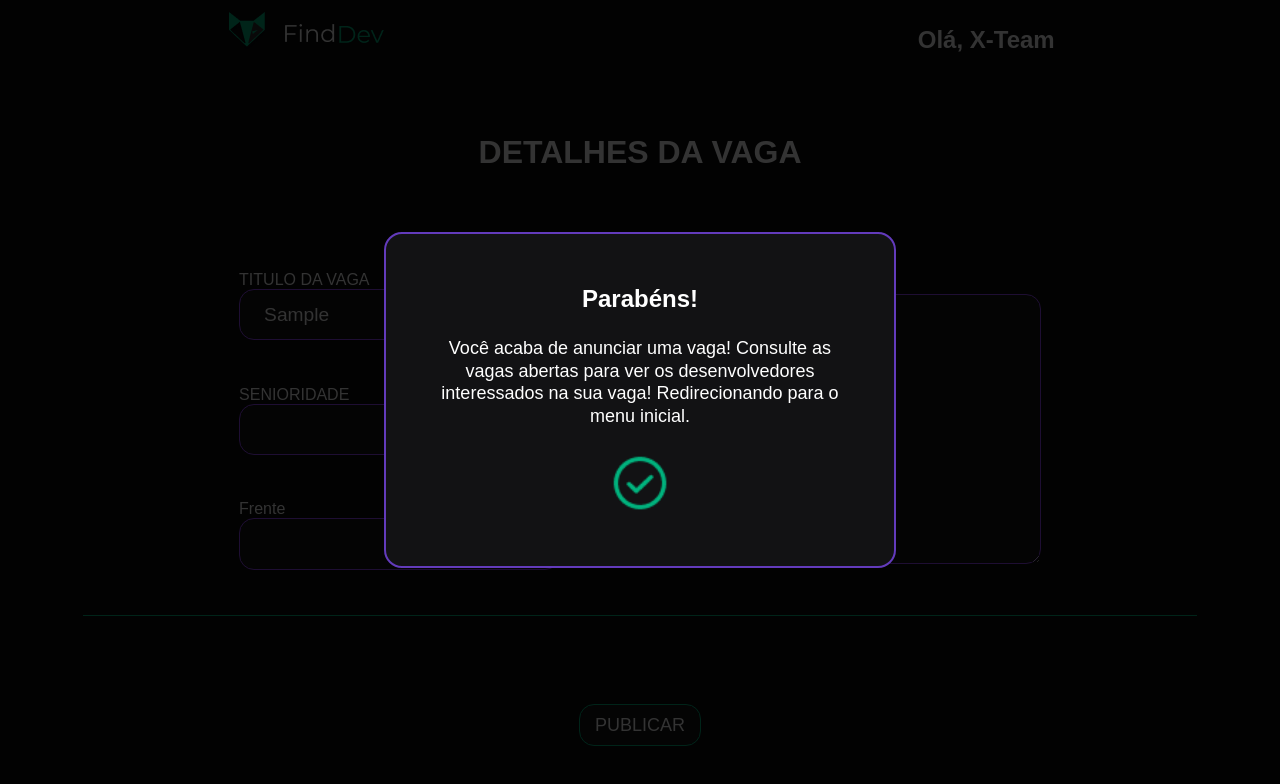
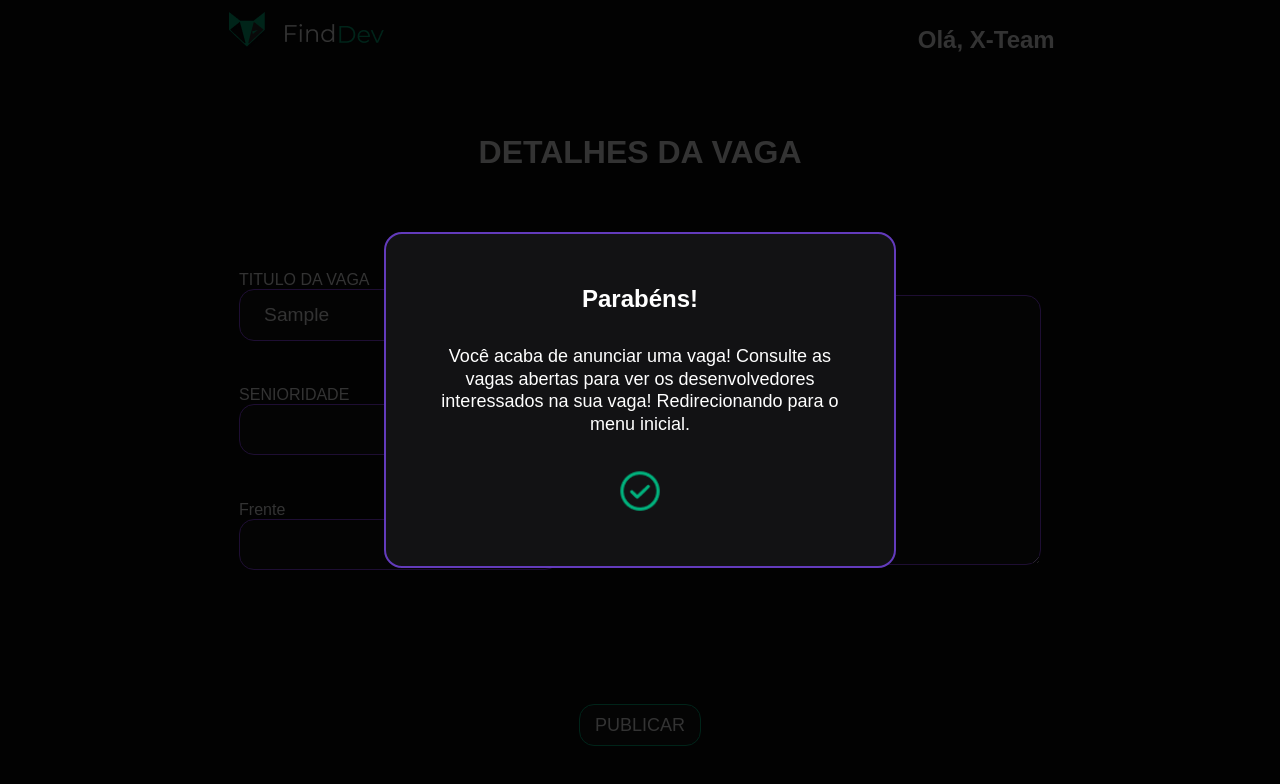
Before and after one commit to CarlosFelixxs/FindDev-s, a React (Create React App) app in the folder FrontEnd/: page /formulario-vaga in a window 1280 px wide. Both pictures are taken after typing "Sample", "Sample" into the empty fields and a click on the input "PUBLICAR". Shown: the top 784 px of the page. Built offline with nearby package versions, Linux system fonts and the light colour scheme.

Commit message:
Ajustes no modal de Resultado

```diff
--- a/FrontEnd/src/pages/CriacaoVaga/styles.module.css
+++ b/FrontEnd/src/pages/CriacaoVaga/styles.module.css
@@ -32,7 +32,6 @@
     display: flex;
     align-items: center;
     justify-content: space-evenly;
-    border-bottom: 1px solid #00B37E;
 }
 
 .inputsLeft{
--- a/FrontEnd/src/shared/components/ModalResult/ModalResult.tsx
+++ b/FrontEnd/src/shared/components/ModalResult/ModalResult.tsx
@@ -6,9 +6,9 @@ import styles from './styles.module.css';
 import CheckCircle from "../../../assets/images/CheckCircle.png";
 
 type ModalTypes = {
-    title : string;
-    text : string;
-    path: string;
+    title: string;
+    text: string;
+    path?: string;
 }
 
 export default function Modal({title, text, path}: ModalTypes) {
@@ -16,7 +16,9 @@ export default function Modal({title, text, path}: ModalTypes) {
   const navigate = useNavigate();
 
   const routeChange = () =>{
-    navigate(path);
+    if (path) {
+      navigate(path);
+    }
   }
 
   return (
--- a/FrontEnd/src/shared/components/ModalResult/styles.module.css
+++ b/FrontEnd/src/shared/components/ModalResult/styles.module.css
@@ -43,6 +43,6 @@
 }
 
 .content img{
-    height: 4rem;
-    width: 4rem;
+    height: 3rem;
+    width: 3rem;
 }
```
